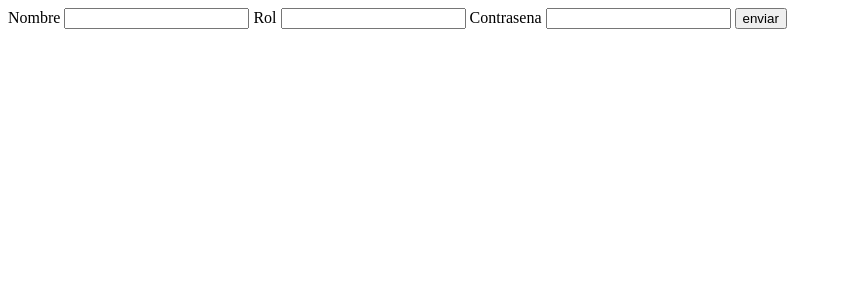
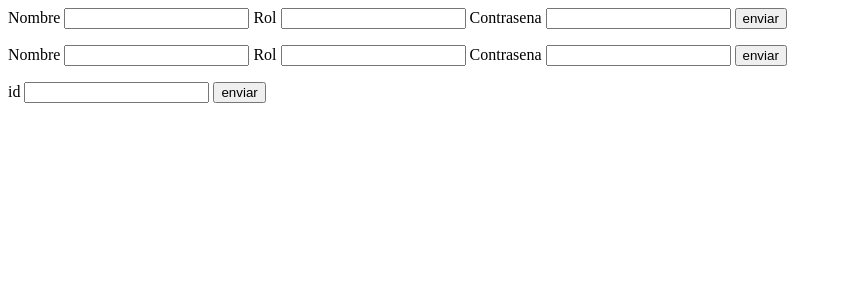
Before and after one commit to Rhazek12/wwwproject, a Django app: page / in a window 1280 px wide. Shown: the top 300 px of the page, without its empty margins (0-842 px from the left). Run offline with Django 4.2, Linux system fonts and the light colour scheme.

Commit message:
se creo eliminar usuario y crear usuario

```diff
--- a/backend/templates/pruebas.html
+++ b/backend/templates/pruebas.html
@@ -3,7 +3,7 @@
         <title>Pruebas HTML</title>
     </head>
     <body>
-        <form action="busqueda_cliente/" method="GET">
+        <form action="busqueda_usuario/" method="GET">
             <label>Nombre</label>
             <input type="text" name="nombre">
             <label>Rol</label>
@@ -12,5 +12,19 @@
             <input type="text" name="contrasena">
             <input type="submit" value="enviar">
         </form>
+        <form action="crear_usuario/" method="GET">
+            <label>Nombre</label>
+            <input type="text" name="nombre">
+            <label>Rol</label>
+            <input type="text" name="rol">
+            <label>Contrasena</label>
+            <input type="text" name="contrasena">
+            <input type="submit" value="enviar">
+        </form>
+        <form action="eliminar_usuario/" method="GET">
+            <label>id</label>
+            <input type="text" name="id">
+            <input type="submit" value="enviar">
+        </form>
     </body>
 </html>
--- a/backend/views.py
+++ b/backend/views.py
@@ -1,14 +1,15 @@
 from django.http import HttpResponse
-from django.shortcuts import render
+from django.shortcuts import render, get_object_or_404
 from backend.models import *
 from django.http import JsonResponse
+from .forms import *
 
 # Create your views here.
 
 def busqueda_test(request):
     return render(request, "pruebas.html")
 
-def busqueda_clientes (request):
+def busqueda_usuario (request):
 
     usuarios=""
 
@@ -26,3 +27,37 @@ def busqueda_clientes (request):
         usuarios = list(usuario.objects.values())
 
     return JsonResponse(usuarios, safe=False)
+
+def editar_usuario(request):
+
+    return JsonResponse(True, safe=False)
+
+def eliminar_usuario(request):
+
+    if(request.GET["id"]):
+        id_usuario = request.GET["id"]
+        var_usuario =get_object_or_404(usuario, id = id_usuario)
+        var_usuario.delete()
+        return JsonResponse(True, safe=False)
+    else:
+        return JsonResponse(False, safe=False)
+
+
+def crear_usuario(request):
+
+    datos = usuario_form()
+
+    if (request.method == "GET"):
+        datos = usuario_form(request.GET)
+
+        if datos.is_valid():
+            var_usuario = usuario()
+            var_usuario.rol = datos.cleaned_data['rol']
+            var_usuario.nombre = datos.cleaned_data['nombre']
+            var_usuario.contrasena = datos.cleaned_data['contrasena']
+
+            var_usuario.save()
+
+            return JsonResponse(True, safe=False)
+        else:
+            return JsonResponse(False, safe=False)
--- a/www_project/urls.py
+++ b/www_project/urls.py
@@ -19,6 +19,8 @@ from backend import views
 
 urlpatterns = [
     path('admin/', admin.site.urls),
-    path('busqueda_cliente/', views.busqueda_clientes),
+    path('busqueda_usuario/', views.busqueda_usuario),
+    path('crear_usuario/', views.crear_usuario),
+    path('eliminar_usuario/', views.eliminar_usuario),
     path('',views.busqueda_test),
 ]
```
Also changed, not shown: backend/forms.py (added, +7 -0 lines).
